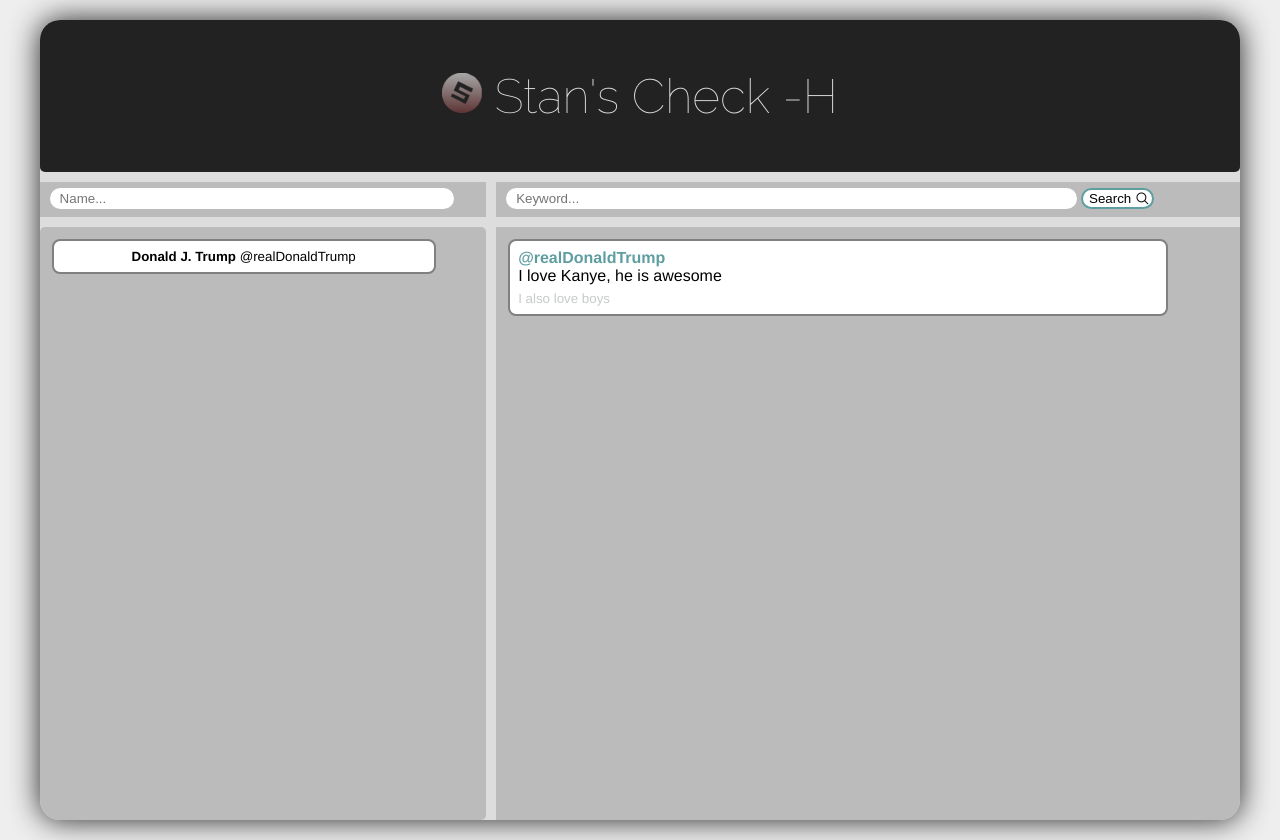
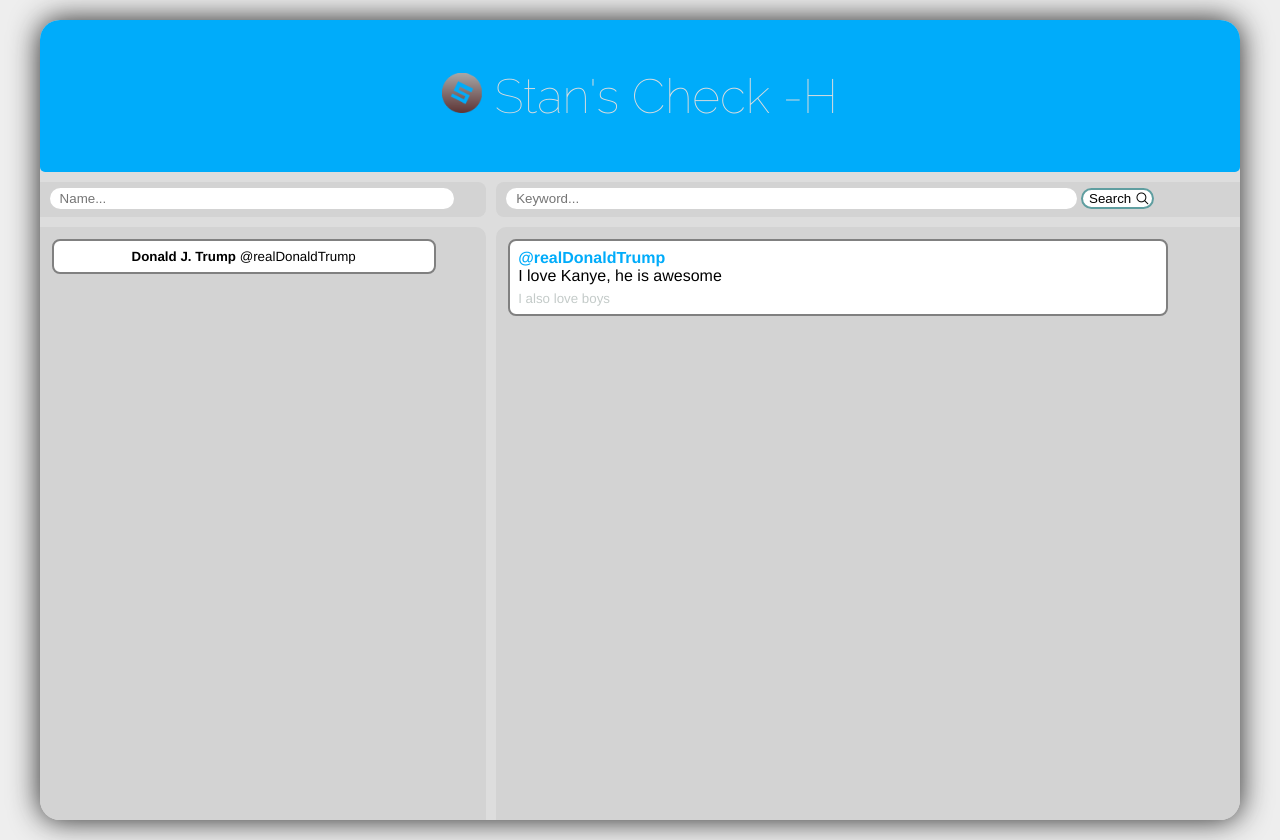
Before and after one commit to Yolkahama8089/stans-check, a plain HTML site: page index.html in a window 1280 px wide. Drawn offline with Linux system fonts and the light colour scheme.

Commit message:
Update style.css

```diff
--- a/style.css
+++ b/style.css
@@ -17,12 +17,12 @@ body {
 }
 
 #wrapper * {
-  background-color: #bbb;
+  background-color: #D3D3D3;
 }
 
 #logo {
   width: 40px;
-  background-color: #222;
+  background-color: RGB(0, 172, 250);
 }
 
 #banner-cell {
@@ -30,7 +30,7 @@ body {
   grid-column: 1 / 3;
   text-align: center;
   border-radius: 20px 20px 5px 5px;
-  background-color: #222;
+  background-color: RGB(0, 172, 250);
 }
 
 #banner-text {
@@ -38,21 +38,21 @@ body {
   color: #ddd;
   font-size: 3em;
   display: inline-block;
-  background-color: #222;
+  background-color: RGB(0, 172, 250);
 }
 
 #names-cell {
   position: relative;
   grid-row: 3 / 4;
   grid-column: 1 / 2;
-  border-radius: 5px 5px 5px 20px;
+  border-radius: 0px 10px 0px 20px;
 }
 
 #tweets-cell {
   position: relative;
   grid-row: 3 / 4;
   grid-column: 2 / 3;
-  border-radius: 0 0 20px 0;
+  border-radius: 10px 0px 20px 0px;
 }
 
 #name-input-container {
@@ -65,6 +65,7 @@ body {
   font-family: "Raleway", sans-serif;
   color: black;
   font-weight: bolder;
+  border-radius: 0px 8px 8px 0px;
 }
 
 #keyword-input-container {
@@ -77,6 +78,7 @@ body {
   font-family: "Raleway", sans-serif;
   color: black;
   font-weight: bolder;
+  border-radius: 8px 0px 0px 8px;
 }
 
 #name-input{
@@ -147,7 +149,7 @@ body {
 
 #tweets-cell .tweet b {
 	background-color: white;
-	color: cadetblue;
+	color: RGB(0, 172, 250);
 	font-family: "Helvetica Neue",Helvetica,Arial,sans-serif;
 
 }
```
